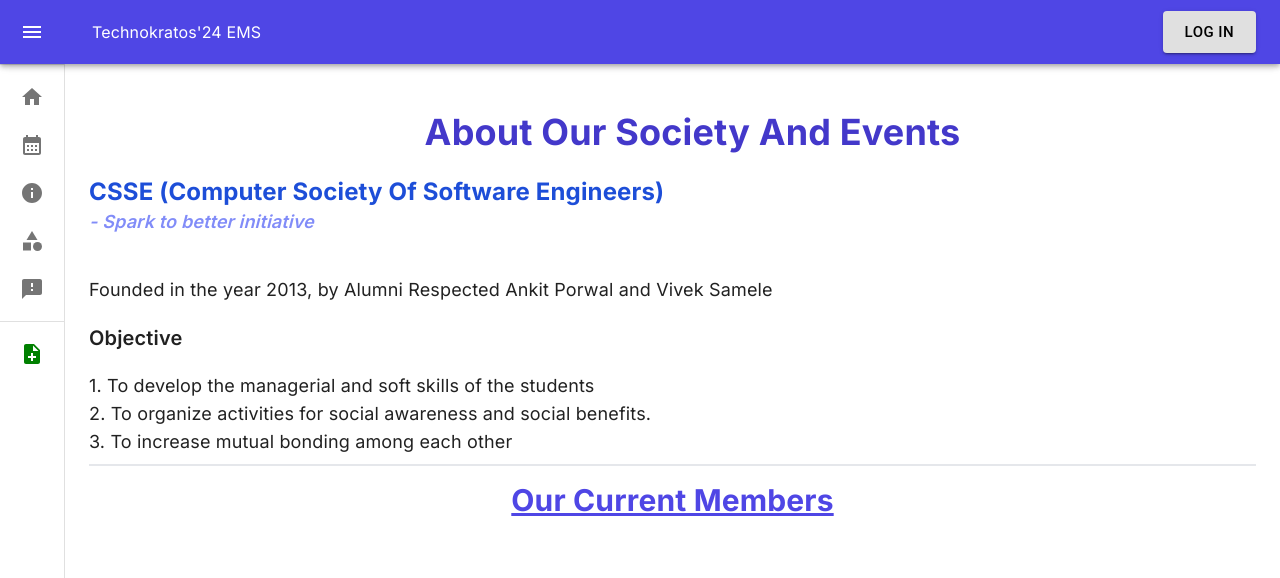
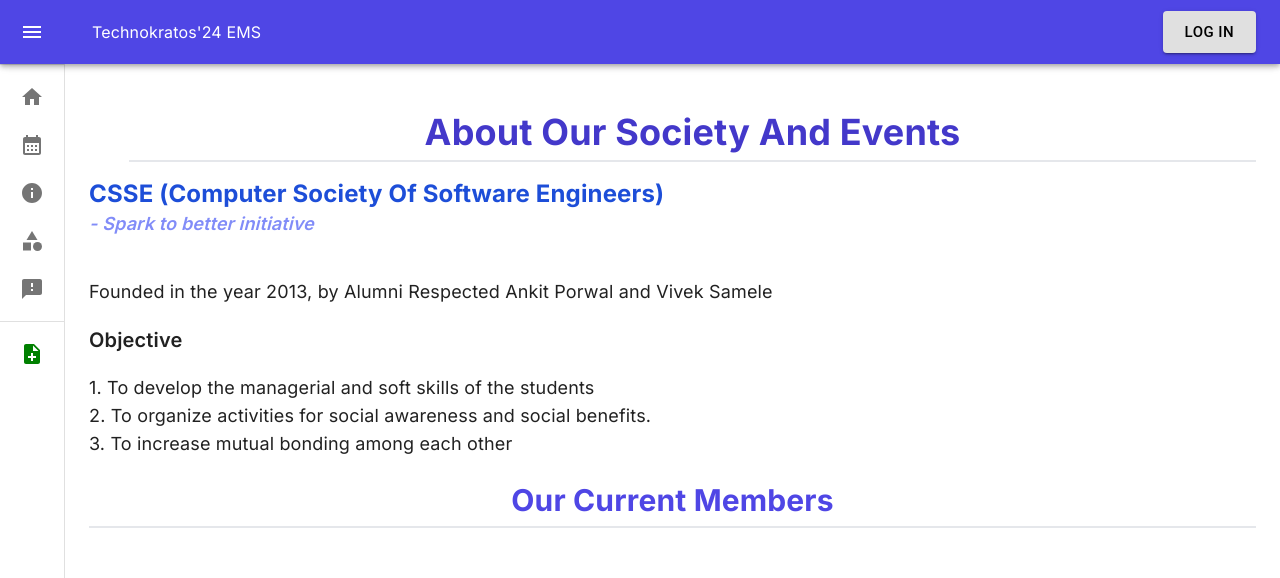
Before and after one commit to alokVerma749/technokratos-ems, a Next.js app: page /about in a window 1280 px wide. Shown: the top 578 px of the page. Built offline with nearby package versions, Linux system fonts and the light colour scheme.

Commit message:
fix merch

```diff
--- a/src/app/about/page.js
+++ b/src/app/about/page.js
@@ -152,8 +152,8 @@ const About = () => {
 
   return (
     <>
-      <section className="mb-4 border-b-2">
-        <p className="font-xl md:text-2xl lg:text-4xl font-bold text-indigo-700 text-center p-6 ml-10">
+      <section className="mb-4">
+        <p className="font-xl md:text-2xl lg:text-4xl font-bold border-b-2 pb-2 mb-4 text-indigo-700 text-center p-6 ml-10">
           About Our Society And Events
         </p>
         <div>
@@ -182,7 +182,7 @@ const About = () => {
           </div>
         </div>
       </section>
-      <h2 className="text-3xl font-bold underline text-indigo-600 flex justify-center items-center">
+      <h2 className="text-3xl font-bold border-b-2 mb-2 pb-2 text-indigo-600 flex justify-center items-center">
         Our Current Members
       </h2>
       <div className="flex flex-col md:flex-row flex-wrap justify-start items-center space-x-10 p-0 md:p-10">
--- a/src/app/merchandise/MerchCard.js
+++ b/src/app/merchandise/MerchCard.js
@@ -11,7 +11,7 @@ const MerchCard = ({name,price}) => {
                 <p className="text-gray-700 text-sm"> ${price}</p>
             </div>
             <div className="px-6 pb-2">
-                <button className="bg-blue-500 hover:bg-blue-700  text-white font-bold py-2 px-4 rounded">
+                <button className="bg-indigo-600 hover:bg-indigo-800  text-white font-bold py-2 px-4 rounded">
                 Buy Now
                 </button>
             </div>
--- a/src/components/Sidebar/index.js
+++ b/src/components/Sidebar/index.js
@@ -149,7 +149,7 @@ export default function MiniDrawer({ children }) {
         </DrawerHeader>
         <Divider />
         <List>
-          {['Home', 'Events', 'About', 'Past Winners', 'Feedback'].map((text, index) => (
+          {['Home', 'Events', 'About', 'Merchandize', 'Feedback'].map((text, index) => (
             <ListItem key={text} disablePadding sx={{ display: 'block' }}>
               <ListItemButton
                 sx={{
```
Also changed, not shown: 1 other file (tests, documents, lock files or other folders).
